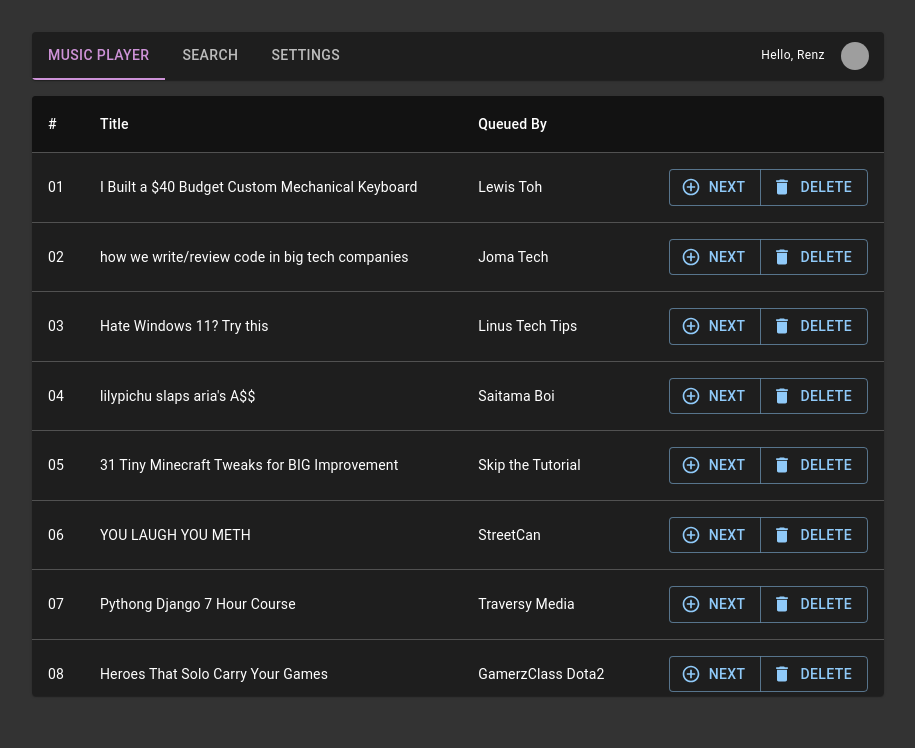
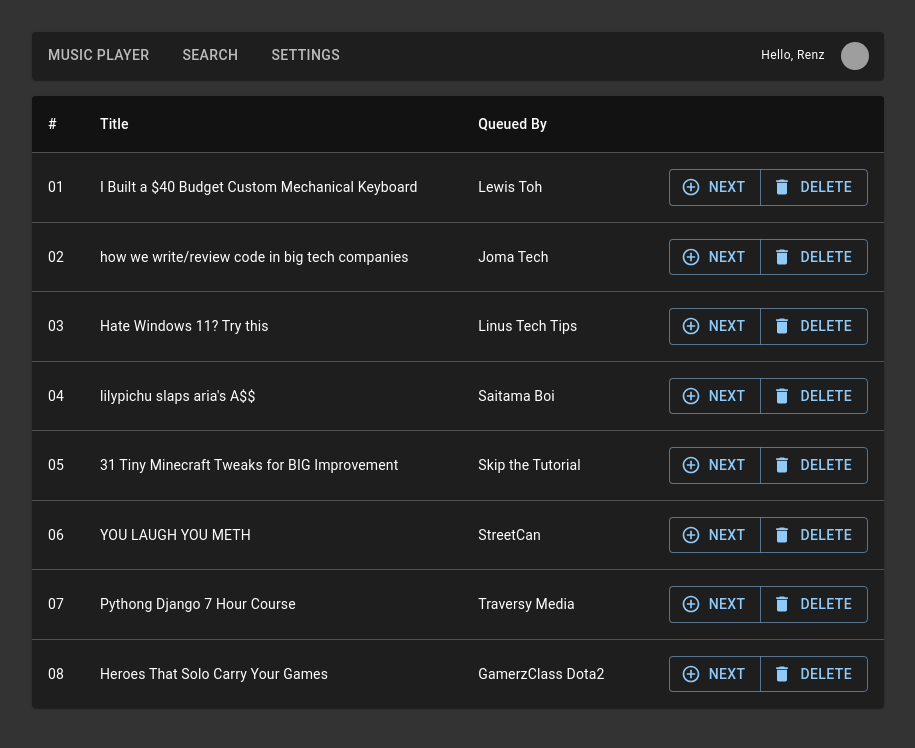
Before and after one commit to renzpulvira/pern-queue, a React (Vite) app: page / in a window 1280 px wide. Shown: the top 748 px of the page, without its empty margins (182-1097 px from the left). Built offline with nearby package versions, Linux system fonts and the light colour scheme; grey boxes are pictures that could not be loaded.

Commit message:
updated navbar & created helpers

```diff
--- a/src/components/Nav/Navbar.jsx
+++ b/src/components/Nav/Navbar.jsx
@@ -13,20 +13,33 @@
 import { useHistory } from "react-router-dom";
 import { createTheme, ThemeProvider } from "@mui/material/styles";
 import { connect } from "react-redux";
+import {
+  setLocalStorage,
+  getCurrPage,
+} from "../../helpers/LocalStorage/LocalStorage.helper.js";
 
 function Navbar({ themeVal }) {
   let history = useHistory();
 
-  const [value, setValue] = useState("one");
+  const [value, setValue] = useState("");
   const [userName, setUserName] = useState("Renz");
   const [isDark, setIsDark] = useState(false);
+
+  useEffect(() => {
+    if (!getCurrPage) {
+      setValue("one");
+    } else {
+      setValue(getCurrPage);
+    }
+  }, []);
 
   useEffect(() => {
     setIsDark(themeVal);
   }, [themeVal]);
 
-  const handleChange = (event, newValue) => {
+  const handleChange = (e, newValue) => {
     setValue(newValue);
+    setLocalStorage("currPage", newValue);
   };
 
   const theme = createTheme({
--- a/src/components/Queues/Queues.jsx
+++ b/src/components/Queues/Queues.jsx
@@ -82,7 +82,7 @@
   };
 
   return (
-    <TableContainer component={Paper} sx={{ width: "100%", maxHeight: 600 }}>
+    <TableContainer component={Paper} sx={{ width: "100%", maxHeight: 800 }}>
       <Table stickyHeader sx={{ minWidth: 650 }} aria-label="simple table">
         <TableHead>
           <TableRow>
--- /dev/null
+++ b/src/helpers/LocalStorage/LocalStorage.helper.js
@@ -0,0 +1,25 @@
+const initNavbarStorage = () => {
+  localStorage.setItem("currPage", 1);
+};
+
+const initThemeStorage = () => {
+  localStorage.setItem("currTheme", false);
+};
+
+export const getCurrPage = () => {
+  return localStorage.getItem("currPage");
+};
+
+export const getCurrTheme = () => {
+  return localStorage.getItem("currTheme");
+};
+
+export const setLocalStorage = (key, val) => {
+  if (!localStorage.getItem(key)) initNavbarStorage();
+
+  localStorage.setItem(key, val);
+};
+
+export const nukePages = () => {
+  localStorage.clear();
+};
```
